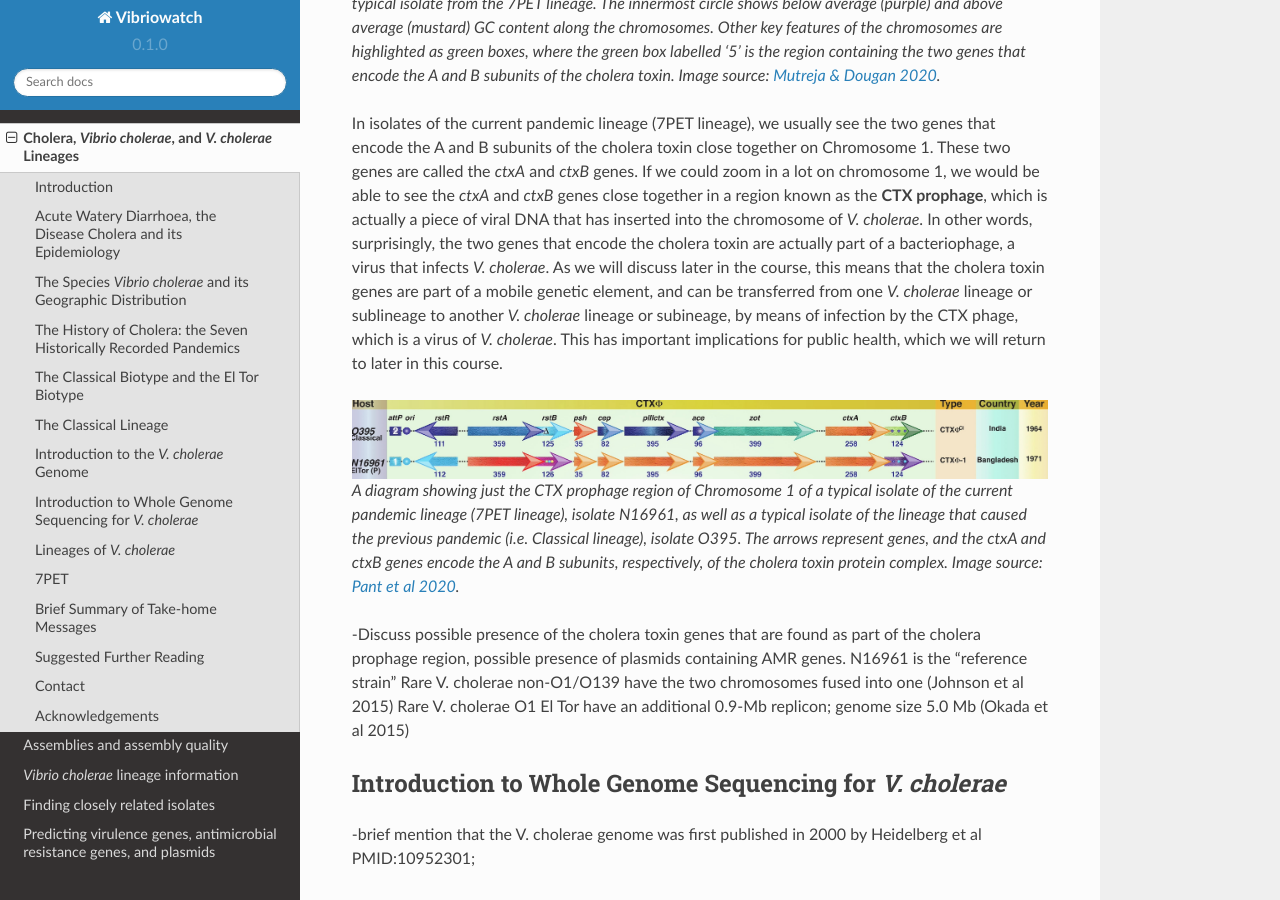
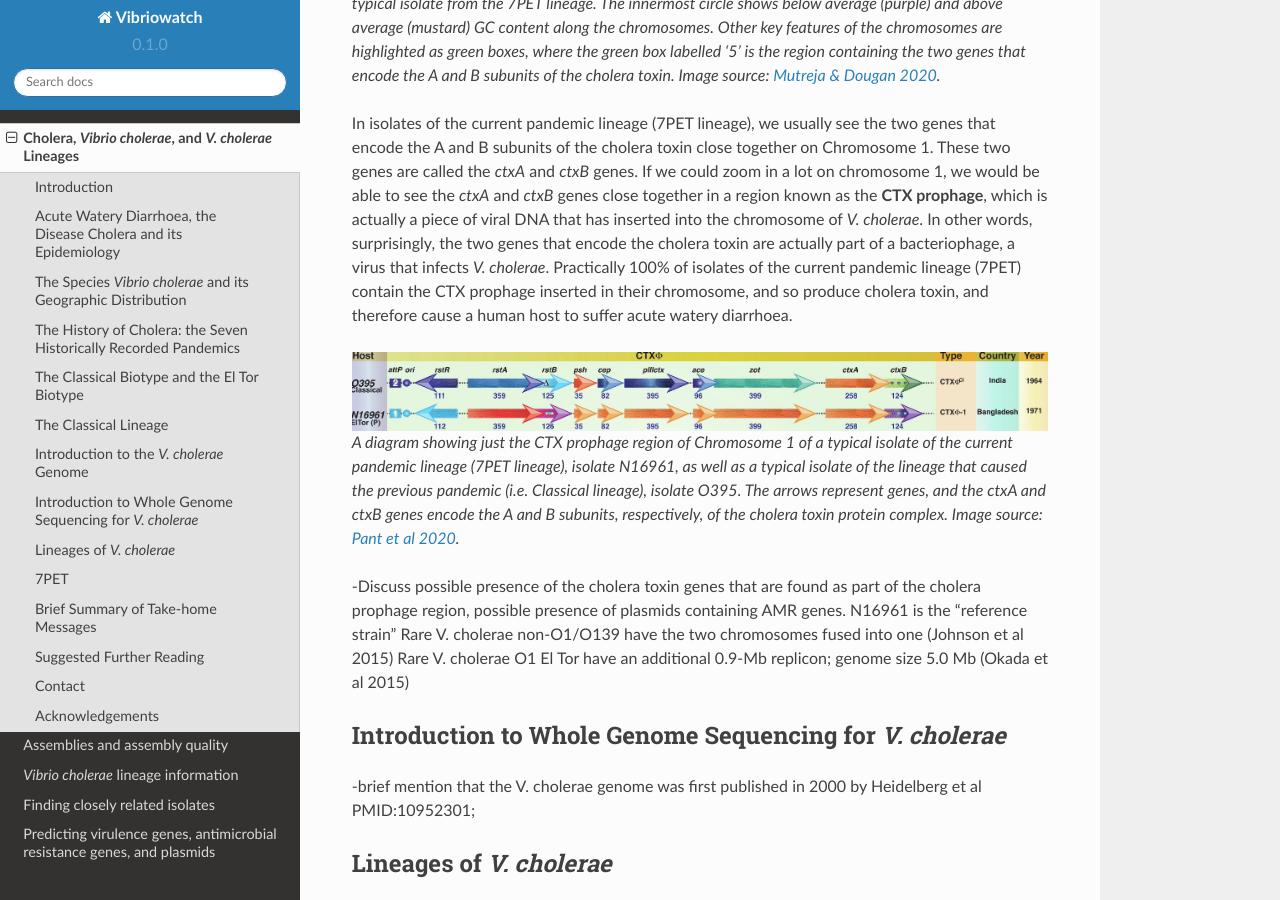
Before and after one commit to avrilcoghlan/cholerabook, a Sphinx documentation site: the page built from docs/source/vibriogenomes.rst, in a window 1280 px wide and 900 px high, scrolled down 7052 px. Built offline with Sphinx 7.4.7 and the Read the Docs theme 2.0.0, drawn with Linux system fonts in a browser that asks for light colours.

Commit message:
Update vibriogenomes.rst

```diff
--- a/docs/source/vibriogenomes.rst
+++ b/docs/source/vibriogenomes.rst
@@ -172,9 +172,8 @@ In isolates of the current pandemic lineage (7PET lineage), we usually see the t
 on Chromosome 1. These two genes are called the *ctxA* and *ctxB* genes. If we could zoom in a lot on chromosome 1, we would be able to see the
 *ctxA* and *ctxB* genes close together in a region known as the **CTX prophage**, which is actually a piece of viral DNA that has inserted into the chromosome
 of *V. cholerae*. In other words, surprisingly, the two genes that encode the cholera toxin are actually part of a bacteriophage, a virus that infects *V. cholerae*.
-As we will discuss later in the course, this means that the cholera toxin genes are part of a mobile genetic element, and
-can be transferred from one *V. cholerae* lineage or sublineage to another *V. cholerae* lineage or subineage, by means of infection
-by the CTX phage, which is a virus of *V. cholerae*. This has important implications for public health, which we will return to later in this course.
+Practically 100% of isolates of the current pandemic lineage (7PET) contain the CTX prophage inserted in their chromosome, and so produce cholera toxin, and therefore
+cause a human host to suffer acute watery diarrhoea.
 
 .. figure:: CtxProphage.jpg
   :width: 800
```
